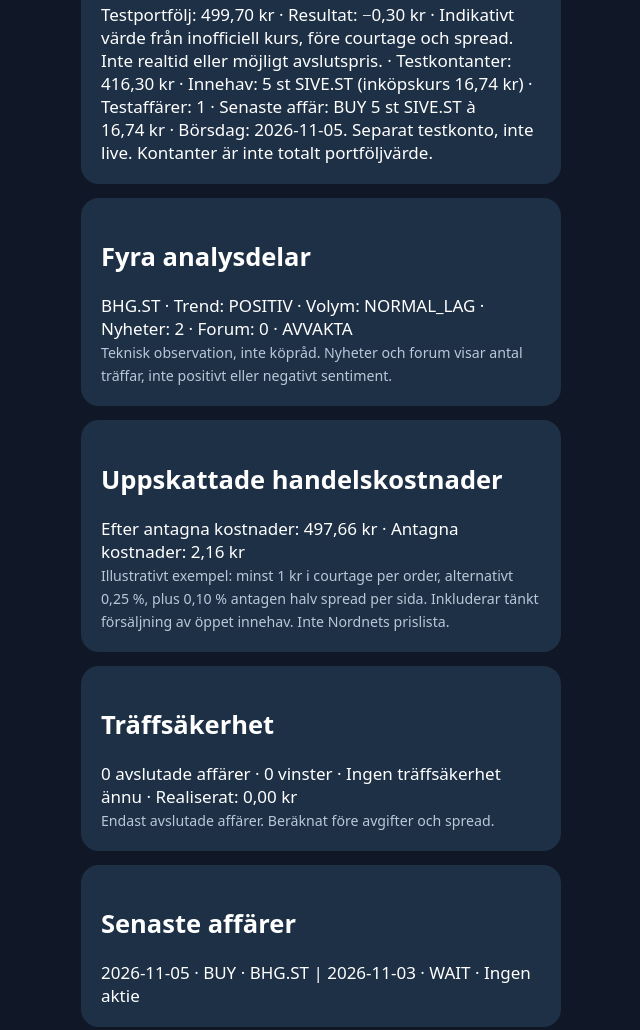
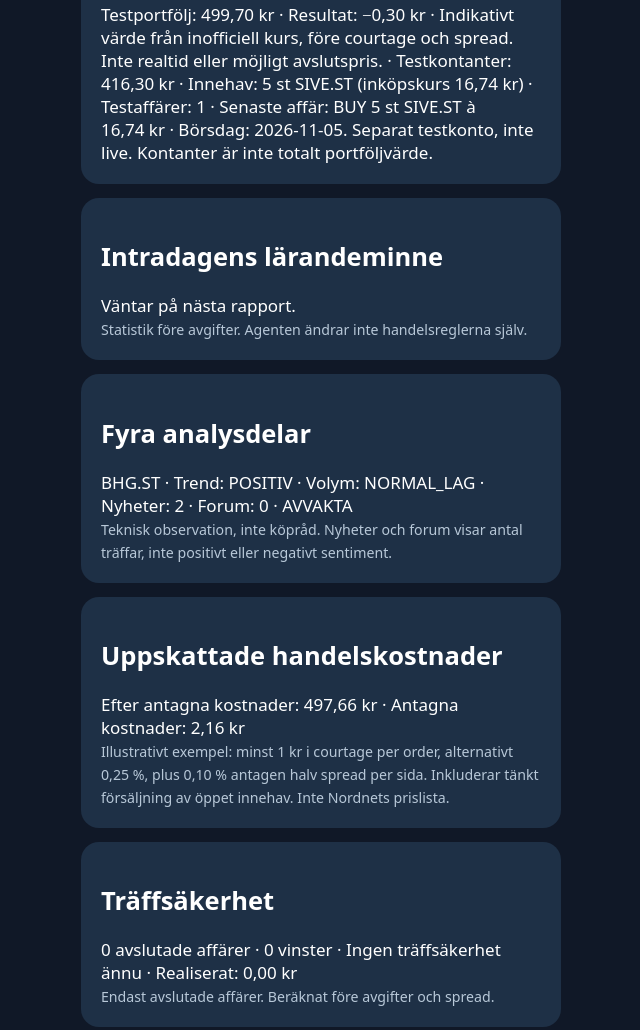
Before and after one commit to einarjohansen73-bot/AktieAgent-Mobil, a plain HTML site: page index.html in a window 1280 px wide. Shown: the part 861-1891 px from the top of the page, without its empty margins (319-959 px from the left). Drawn offline with Linux system fonts and the light colour scheme.

Commit message:
Display read-only intraday learning statistics separately

```diff
--- a/index.html
+++ b/index.html
@@ -6,7 +6,7 @@
 <section><small>Portföljvärde</small><div class="big" id="equity">—</div></section>
 <section><small>Vinst/förlust</small><h2 id="profit">—</h2><small>Kontanter</small><h2 id="cash">—</h2></section>
 <section><small>Senaste beslut</small><h2 id="action">—</h2><p id="reason"></p><p id="position"></p><small id="session"></small></section>
-<section><h2>Intradagstest (separat)</h2><div id="intraday">Väntar på rapport</div></section><section><h2>Fyra analysdelar</h2><div id="research">Väntar på första sammanställda analysen</div><small>Teknisk observation, inte köpråd. Nyheter och forum visar antal träffar, inte positivt eller negativt sentiment.</small></section>
+<section><h2>Intradagstest (separat)</h2><div id="intraday">Väntar på rapport</div></section><section><h2>Intradagens lärandeminne</h2><div id="learning">Väntar på avslutade testaffärer.</div><small>Statistik före avgifter. Agenten ändrar inte handelsreglerna själv.</small></section><section><h2>Fyra analysdelar</h2><div id="research">Väntar på första sammanställda analysen</div><small>Teknisk observation, inte köpråd. Nyheter och forum visar antal träffar, inte positivt eller negativt sentiment.</small></section>
 <section><h2>Uppskattade handelskostnader</h2><div id="costs">Väntar på ny beräkning</div><small>Illustrativt exempel: minst 1 kr i courtage per order, alternativt 0,25 %, plus 0,10 % antagen halv spread per sida. Inkluderar tänkt försäljning av öppet innehav. Inte Nordnets prislista.</small></section>
 <section><h2>Träffsäkerhet</h2><div id="stats">Väntar på avslutade testaffärer</div><small>Endast avslutade affärer. Beräknat före avgifter och spread.</small></section>
 <section><h2>Senaste affärer</h2><div id="history">—</div></section>
@@ -35,6 +35,6 @@ set('history',h.slice(-8).reverse().map(x=>x.session+' · '+x.action+' · '+(x.s
 set('status',(p.equity_sek===null?'Värdet kan inte beräknas säkert. ':'')+'Senast registrerad börsdag: '+(s.last_session||'okänd')+'. Detta är en fördröjd simulering, inte realtid.');
 }catch(e){set('status','Rapporten kunde inte läsas: '+e.message)}
 }
-async function refreshIntraday(){try{const response=await fetch("intraday.json?v="+Date.now(),{cache:"no-store"});if(!response.ok)throw Error("missing");const d=await response.json();if(d.mode!=="PAPER_ONLY")throw Error("invalid");set("intraday", "Testportfölj: "+(typeof d.equity_sek==="number"?kr(d.equity_sek):"saknar aktuell kurs")+" · Resultat: "+(typeof d.profit_sek==="number"?kr(d.profit_sek):"ej beräknat")+" · "+(d.valuation_note||"Ingen aktuell värdering"));const pos=d.position;const trades=(d.history||[]).filter(x=>x.action==="BUY"||x.action==="SELL");const last=trades[trades.length-1];set("intraday",document.getElementById("intraday").textContent+" · Testkontanter: "+kr(d.cash_sek)+" · Innehav: "+(pos?pos.shares+" st "+pos.symbol+" (inköpskurs "+kr(pos.entry)+")":"inga")+" · Testaffärer: "+trades.length+" · Senaste affär: "+(last?last.action+" "+last.shares+" st "+last.symbol+" à "+kr(last.price):"ingen")+" · Börsdag: "+(d.last_session||"okänd")+". Separat testkonto, inte live. Kontanter är inte totalt portföljvärde.");}catch(e){set("intraday","Ingen publicerad intradagsrapport ännu. Inga riktiga affärer.");}}
+async function refreshIntraday(){try{const response=await fetch("intraday.json?v="+Date.now(),{cache:"no-store"});if(!response.ok)throw Error("missing");const d=await response.json();if(d.mode!=="PAPER_ONLY")throw Error("invalid");set("intraday", "Testportfölj: "+(typeof d.equity_sek==="number"?kr(d.equity_sek):"saknar aktuell kurs")+" · Resultat: "+(typeof d.profit_sek==="number"?kr(d.profit_sek):"ej beräknat")+" · "+(d.valuation_note||"Ingen aktuell värdering"));const l=d.learning;set("learning",l?(l.closed_trades+" avslutade affärer · "+l.wins+" vinster · "+l.losses+" förluster · Träffsäkerhet: "+(l.win_rate_percent===null?"för få affärer":l.win_rate_percent+" %")+" · Realiserat före kostnader: "+kr(l.gross_realized_pnl_sek)):"Väntar på nästa rapport.");const pos=d.position;const trades=(d.history||[]).filter(x=>x.action==="BUY"||x.action==="SELL");const last=trades[trades.length-1];set("intraday",document.getElementById("intraday").textContent+" · Testkontanter: "+kr(d.cash_sek)+" · Innehav: "+(pos?pos.shares+" st "+pos.symbol+" (inköpskurs "+kr(pos.entry)+")":"inga")+" · Testaffärer: "+trades.length+" · Senaste affär: "+(last?last.action+" "+last.shares+" st "+last.symbol+" à "+kr(last.price):"ingen")+" · Börsdag: "+(d.last_session||"okänd")+". Separat testkonto, inte live. Kontanter är inte totalt portföljvärde.");}catch(e){set("intraday","Ingen publicerad intradagsrapport ännu. Inga riktiga affärer.");}}
 refresh();refreshIntraday();
 </script>
```
